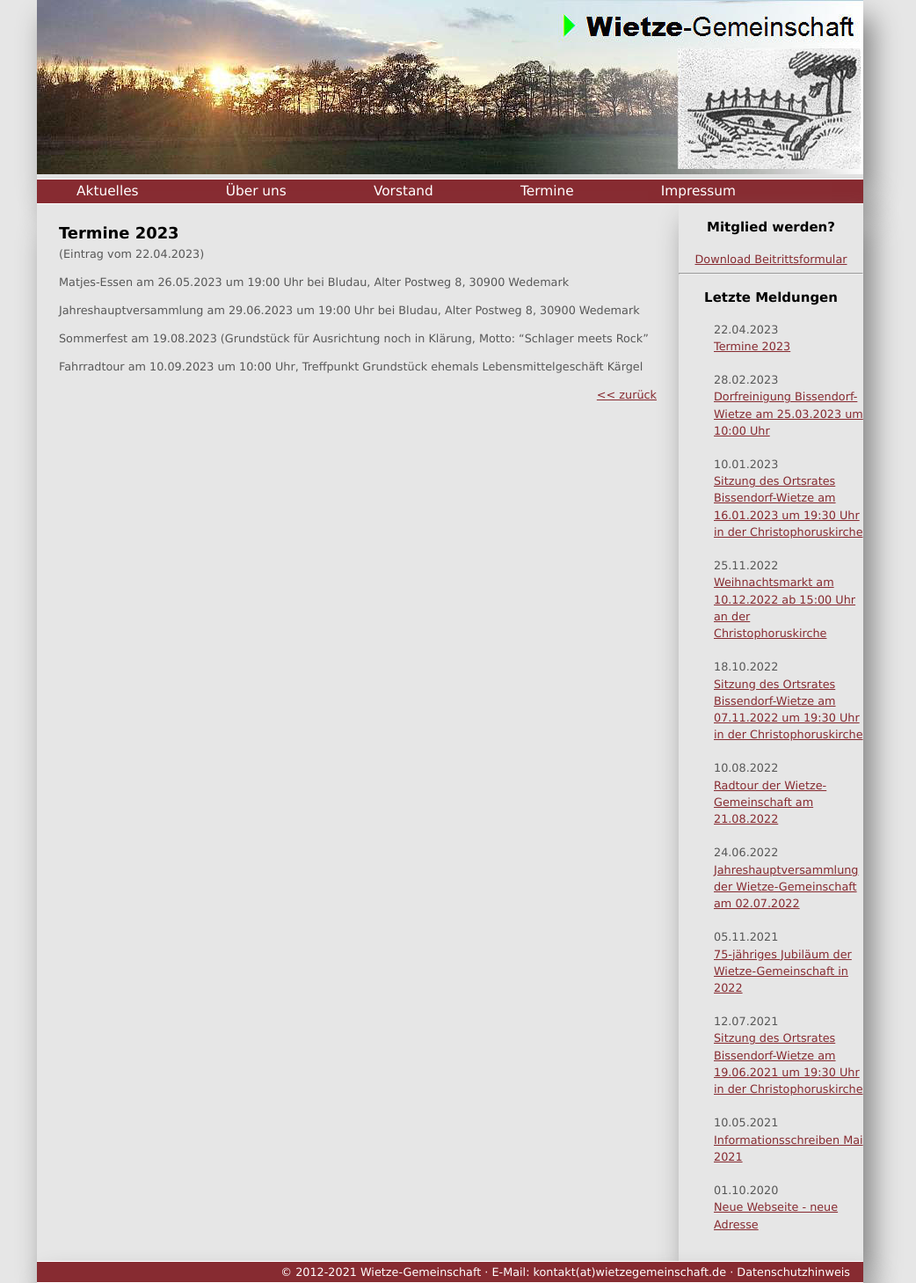
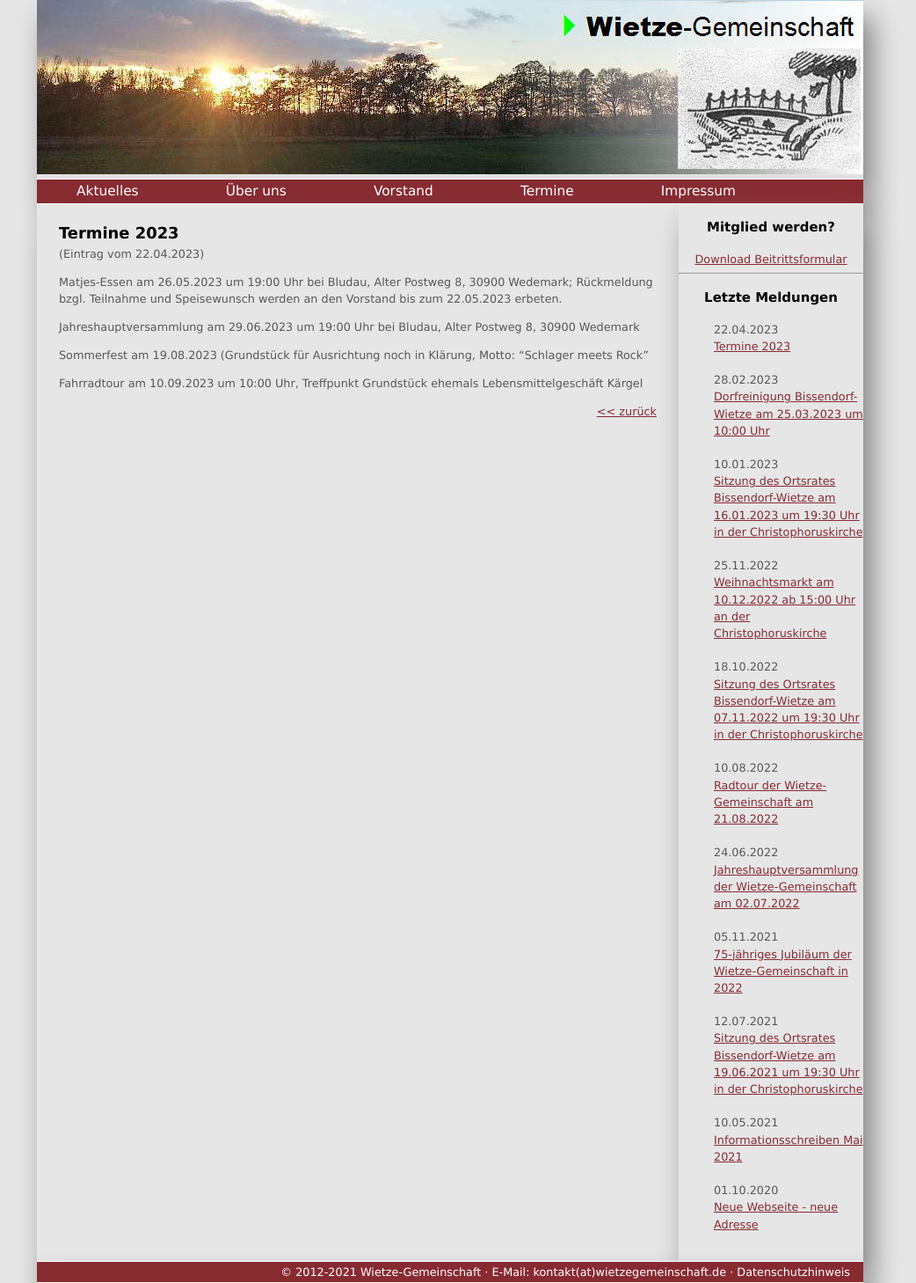
Before and after one commit to car-hei/wietzegem.github.io, a Jekyll site: the page built from _posts/2023-04-22-Termine-2023.md, in a window 1280 px wide. Shown: the whole page at 88% size, without its empty margins (128-1170 px from the left). Built offline with Jekyll 4.4.1, drawn with Linux system fonts in a browser that asks for light colours.

Commit message:
Update 2023-04-22-Termine-2023.md

```diff
--- a/_posts/2023-04-22-Termine-2023.md
+++ b/_posts/2023-04-22-Termine-2023.md
@@ -2,7 +2,8 @@
 layout: post
 title: Termine 2023
 ---
-Matjes-Essen am 26.05.2023 um 19:00 Uhr bei Bludau, Alter Postweg 8, 30900 Wedemark
+Matjes-Essen am 26.05.2023 um 19:00 Uhr bei Bludau, Alter Postweg 8, 30900 Wedemark;
+Rückmeldung bzgl. Teilnahme und Speisewunsch werden an den Vorstand bis zum 22.05.2023 erbeten.
 
 Jahreshauptversammlung am 29.06.2023 um 19:00 Uhr bei Bludau, Alter Postweg 8, 30900 Wedemark
 
```
